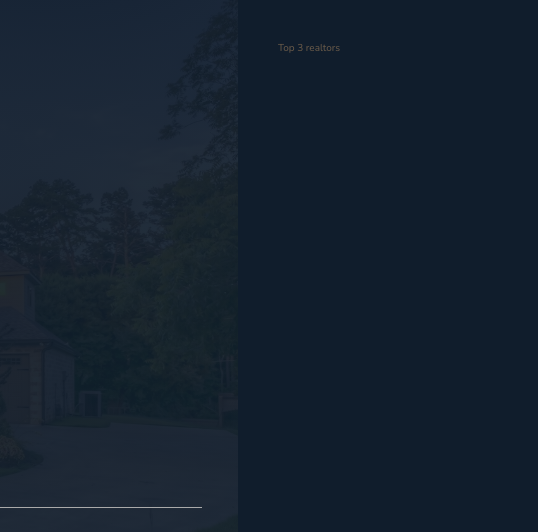
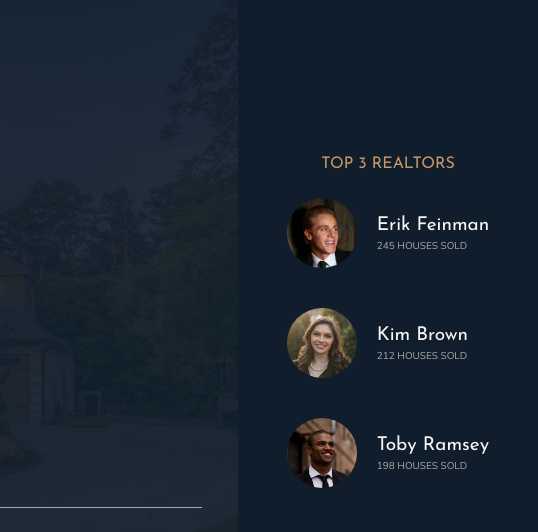
Before and after one commit to Ferperemero86/Nexter, a website: page index.html in a window 1280 px wide. Shown: the top 532 px of the page, 742-1280 px from the left. Drawn offline with nearby package versions, Linux system fonts and the light colour scheme.

Commit message:
Create realtors section

```diff
--- a/index.html
+++ b/index.html
@@ -13,9 +13,7 @@
     </head>
     <body class="container">
         <div class="sidebar">
-          <button class="nav-btn">
-
-          </button>
+          <button class="nav-btn"></button>
         </div>
         <header class="header">
           <img src="img/logo.png" alt="Nexter logo" class="header__logo">
@@ -31,7 +29,24 @@
           </div>
         </header>
         <div class="realtors">
-          Top 3 realtors
+          <h3 class="heading-3">Top 3 Realtors</h3>
+          <div class="realtors__list">
+            <img src="img/realtor-1.jpeg" alt="Realtor 1" class="realtors__img">
+            <div class="realtors__details">
+              <h4 class="heading-4 heading-4--light">Erik Feinman</h4>
+              <p class="realtors__sold">245 houses sold</p>
+            </div>
+            <img src="img/realtor-2.jpeg" alt="Realtor 2" class="realtors__img">
+            <div class="realtors__details">
+              <h4 class="heading-4 heading-4--light">Kim Brown</h4>
+              <p class="realtors__sold">212 houses sold</p>
+            </div>
+            <img src="img/realtor-3.jpeg" alt="Realtor 3" class="realtors__img">
+            <div class="realtors__details">
+              <h4 class="heading-4 heading-4--light">Toby Ramsey</h4>
+              <p class="realtors__sold">198 houses sold</p>
+            </div>
+          </div>
         </div>
         <section class="features">
           <div class="feature">
--- a/sass/_realtors.scss
+++ b/sass/_realtors.scss
@@ -1,4 +1,30 @@
 .realtors {
+  display: grid;
+  justify-content: center;
+  align-content: center;
   background: $color-secondary;
   grid-column: col-start 7 / full-end;
+  padding: 3rem;
+  grid-row-gap: 2rem;
+  justify-items: center;
+
+  &__list {
+    display: grid;
+    grid-template-columns: min-content max-content;
+    grid-column-gap: 2rem;
+    grid-row-gap: 5vh;
+    align-items: center;
+  }
+
+  &__img {
+    width: 7rem;
+    border-radius: 50%;
+    display: block;
+  }
+
+  &__sold {
+    text-transform: uppercase;
+    color: $color-grey-light-2;
+    margin-top: -3px;
+  }
 }
```
Also changed, not shown: css/style.css.
